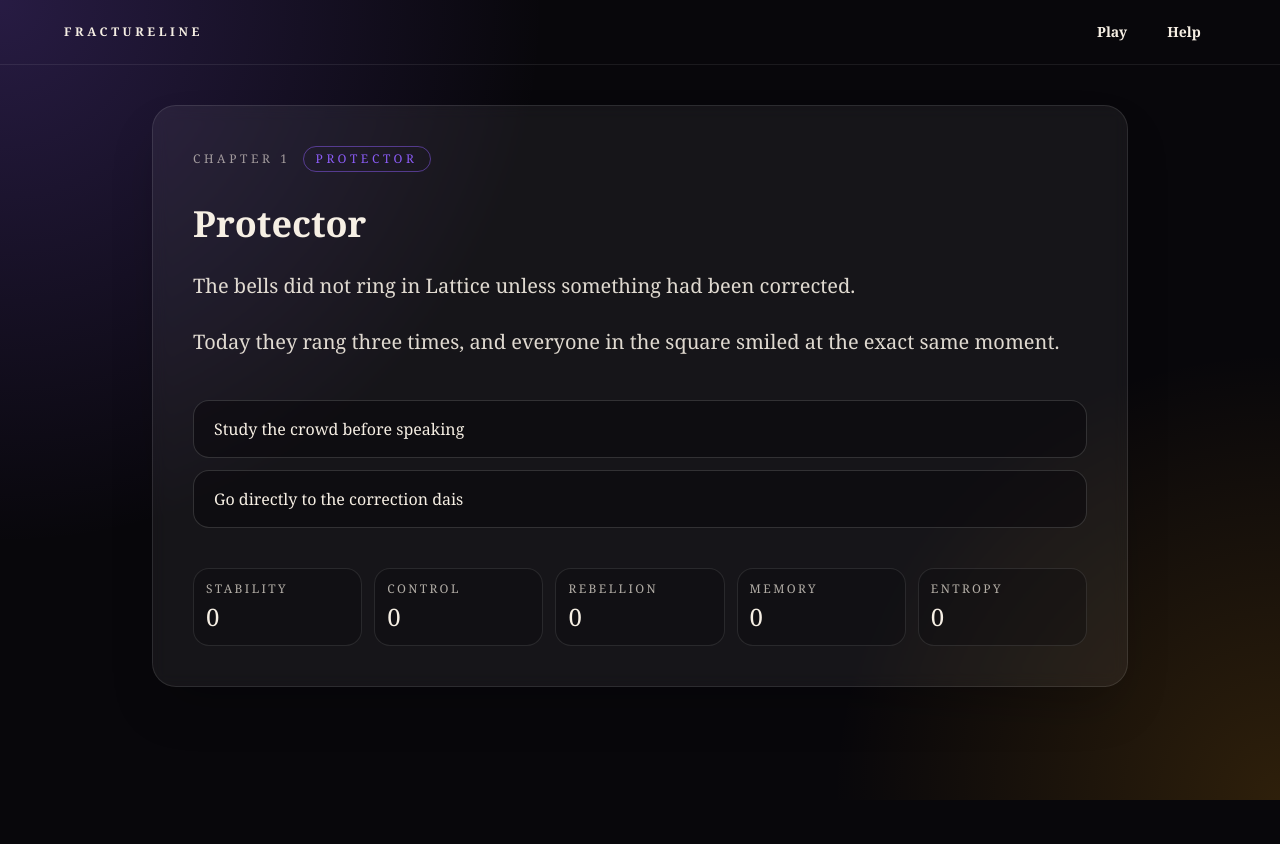
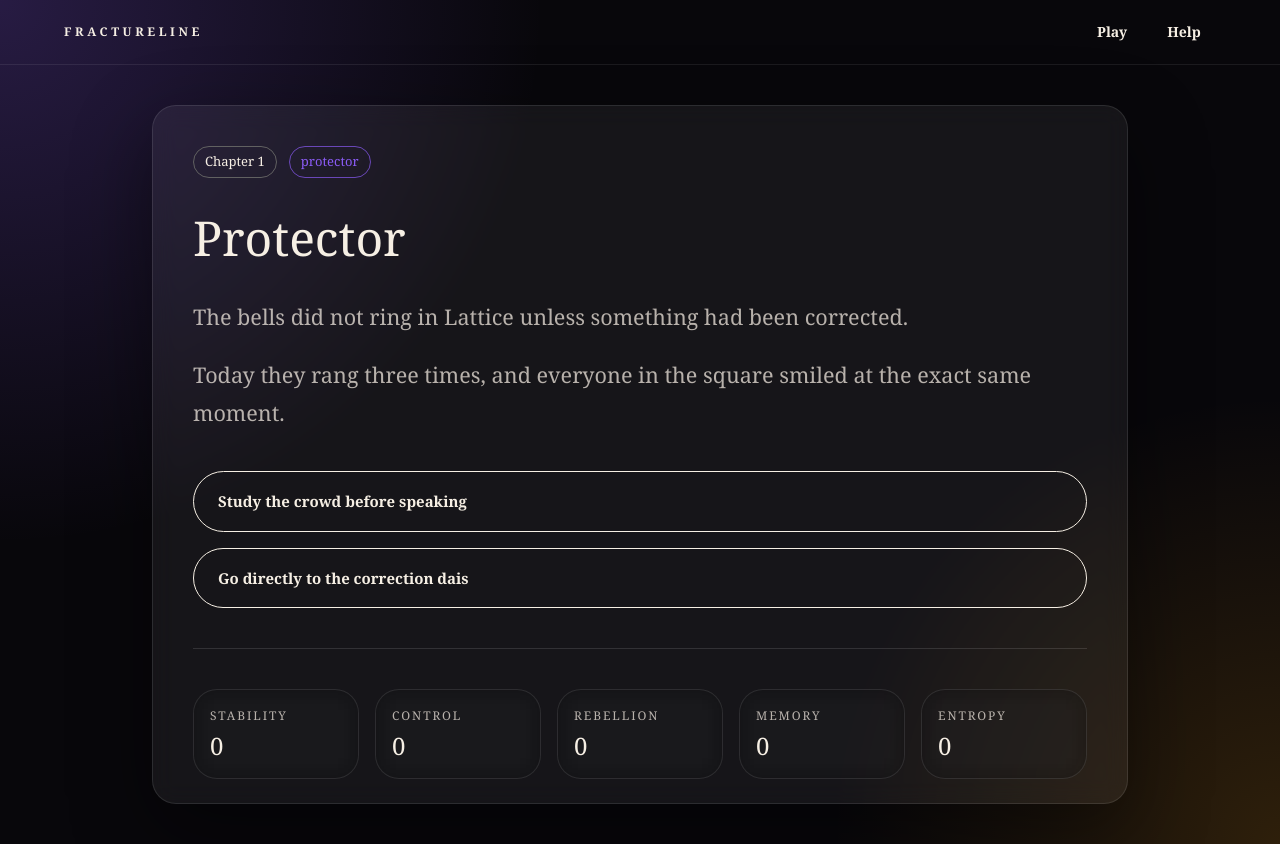
Before and after one commit to maniator/a-fracture-in-time, a Next.js app in the folder apps/web/: page /play in a window 1280 px wide. Before the commit the page ends 800 px from the top, so only its background shows below. Built offline with nearby package versions, Linux system fonts and the light colour scheme.

Commit message:
refactor: convert scene renderer to MUI

```diff
--- a/apps/web/components/scene-renderer.tsx
+++ b/apps/web/components/scene-renderer.tsx
@@ -1,6 +1,16 @@
 'use client';
 
 import { useMemo } from 'react';
+import Alert from '@mui/material/Alert';
+import Box from '@mui/material/Box';
+import Button from '@mui/material/Button';
+import Card from '@mui/material/Card';
+import CardContent from '@mui/material/CardContent';
+import Chip from '@mui/material/Chip';
+import Divider from '@mui/material/Divider';
+import Grid from '@mui/material/Grid';
+import Stack from '@mui/material/Stack';
+import Typography from '@mui/material/Typography';
 import { getAvailableChoices } from '@fractureline/narrative-engine';
 import { chapterOne } from '@/content/chapter-one';
 import { useGameStore } from '@/store/game-store';
@@ -16,75 +26,95 @@ export function SceneRenderer() {
 
   if (!scene) {
     return (
-      <section className="rounded-3xl border border-red-400/30 bg-red-950/20 p-6">
-        <p className="text-lg text-red-100">Scene not found: {state.currentSceneId}</p>
-        <button className="mt-4 rounded-full bg-ink px-4 py-2 text-void" onClick={reset}>Restart</button>
-      </section>
+      <Alert
+        severity="error"
+        action={<Button color="inherit" onClick={reset}>Restart</Button>}
+      >
+        Scene not found: {state.currentSceneId}
+      </Alert>
     );
   }
 
   const chapterComplete = state.flags['chapter-one-complete'];
 
   return (
-    <section aria-labelledby="scene-title" className="rounded-3xl border border-white/10 bg-white/[0.06] p-6 shadow-2xl backdrop-blur md:p-10">
-      <div className="mb-8 flex flex-wrap items-center gap-3 text-xs uppercase tracking-[0.3em] text-ink/60">
-        <span>Chapter {scene.chapter}</span>
-        <span className="rounded-full border border-fracture/50 px-3 py-1 text-fracture">{scene.pov}</span>
-      </div>
+    <Card component="section" aria-labelledby="scene-title" sx={{ boxShadow: '0 28px 80px rgba(0,0,0,0.45)' }}>
+      <CardContent sx={{ p: { xs: 3, md: 5 } }}>
+        <Stack direction="row" spacing={1.5} sx={{ mb: 4, flexWrap: 'wrap' }}>
+          <Chip label={`Chapter ${scene.chapter}`} variant="outlined" />
+          <Chip label={scene.pov} color="primary" variant="outlined" />
+        </Stack>
 
-      <h1 id="scene-title" className="text-2xl font-semibold text-ink md:text-4xl">{scene.speaker ?? 'Unknown'}</h1>
+        <Typography id="scene-title" component="h1" variant="h3" sx={{ fontSize: { xs: '2rem', md: '3rem' } }}>
+          {scene.speaker ?? 'Unknown'}
+        </Typography>
 
-      <div className="mt-6 space-y-5 text-lg leading-8 text-ink/90 md:text-xl md:leading-9">
+        <Stack spacing={2.5} sx={{ mt: 4 }}>
           {scene.text.map((paragraph) => (
-          <p key={paragraph} className="motion-safe:animate-[fadeIn_600ms_ease-out]">{paragraph}</p>
+            <Typography key={paragraph} sx={{ color: 'text.secondary', fontSize: { xs: '1.1rem', md: '1.35rem' }, lineHeight: 1.75 }}>
+              {paragraph}
+            </Typography>
           ))}
-      </div>
+        </Stack>
 
-      <div className="mt-10 grid gap-3" aria-label="Choices">
+        <Stack spacing={2} sx={{ mt: 5 }} aria-label="Choices">
           {choices.map((choice) => (
-          <button
+            <Button
               key={choice.id}
               onClick={() => choose(choice.id)}
-            className="rounded-2xl border border-white/15 bg-void/50 px-5 py-4 text-left text-base text-ink transition hover:border-ember hover:bg-ember/10 focus:outline-none focus:ring-2 focus:ring-ember"
+              variant="outlined"
+              color="inherit"
+              size="large"
+              sx={{ justifyContent: 'flex-start', borderRadius: 3, px: 3, py: 2, textAlign: 'left' }}
             >
               {choice.label}
-          </button>
+            </Button>
           ))}
-      </div>
+        </Stack>
 
         {chapterComplete ? (
-        <div className="mt-8 rounded-2xl border border-ember/40 bg-ember/10 p-5 text-ink">
-          <p className="font-semibold">Chapter 1 complete.</p>
-          <p className="mt-2 text-ink/75">The next chapter will build from this state and the contradiction you exposed.</p>
-          <button className="mt-4 rounded-full bg-ink px-4 py-2 text-sm font-semibold text-void" onClick={reset}>Replay Chapter 1</button>
-        </div>
+          <Alert severity="success" sx={{ mt: 4 }} action={<Button color="inherit" onClick={reset}>Replay</Button>}>
+            <Typography sx={{ fontWeight: 700 }}>Chapter 1 complete.</Typography>
+            <Typography variant="body2">The next chapter will build from this state and the contradiction you exposed.</Typography>
+          </Alert>
         ) : null}
 
-      <dl className="mt-10 grid grid-cols-2 gap-3 text-sm text-ink/70 md:grid-cols-5">
+        <Divider sx={{ my: 5 }} />
+
+        <Grid container spacing={2} component="dl">
           <Metric label="Stability" value={state.stability} />
           <Metric label="Control" value={state.controlIndex} />
           <Metric label="Rebellion" value={state.rebellion} />
           <Metric label="Memory" value={state.memoryFracture} />
           <Metric label="Entropy" value={state.magicEntropy} />
-      </dl>
+        </Grid>
 
         {state.codex.length ? (
-        <aside className="mt-8 rounded-2xl border border-white/10 bg-void/40 p-5">
-          <h2 className="text-sm uppercase tracking-[0.25em] text-ink/60">Codex</h2>
-          <ul className="mt-3 list-disc space-y-2 pl-5 text-ink/80">
+          <Box component="aside" sx={{ mt: 5, border: '1px solid rgba(255,255,255,0.1)', borderRadius: 3, p: 3 }}>
+            <Typography variant="overline" sx={{ letterSpacing: '0.25em', color: 'text.secondary' }}>Codex</Typography>
+            <Stack component="ul" spacing={1} sx={{ mt: 1, pl: 3, color: 'text.secondary' }}>
               {state.codex.map((entry) => <li key={entry}>{entry}</li>)}
-          </ul>
-        </aside>
+            </Stack>
+          </Box>
         ) : null}
-    </section>
+      </CardContent>
+    </Card>
   );
 }
 
 function Metric({ label, value }: { label: string; value: number }) {
   return (
-    <div className="rounded-2xl border border-white/10 bg-void/30 p-3">
-      <dt className="text-xs uppercase tracking-[0.2em]">{label}</dt>
-      <dd className="mt-1 text-2xl text-ink">{value}</dd>
-    </div>
+    <Grid size={{ xs: 6, md: 2.4 }} component="div">
+      <Card variant="outlined" sx={{ background: 'rgba(8,7,11,0.32)' }}>
+        <CardContent sx={{ p: 2, '&:last-child': { pb: 2 } }}>
+          <Typography component="dt" variant="caption" sx={{ letterSpacing: '0.16em', textTransform: 'uppercase', color: 'text.secondary' }}>
+            {label}
+          </Typography>
+          <Typography component="dd" variant="h5" sx={{ m: 0, mt: 0.5 }}>
+            {value}
+          </Typography>
+        </CardContent>
+      </Card>
+    </Grid>
   );
 }
```
Lines whose indentation alone changed are shown as unchanged.
